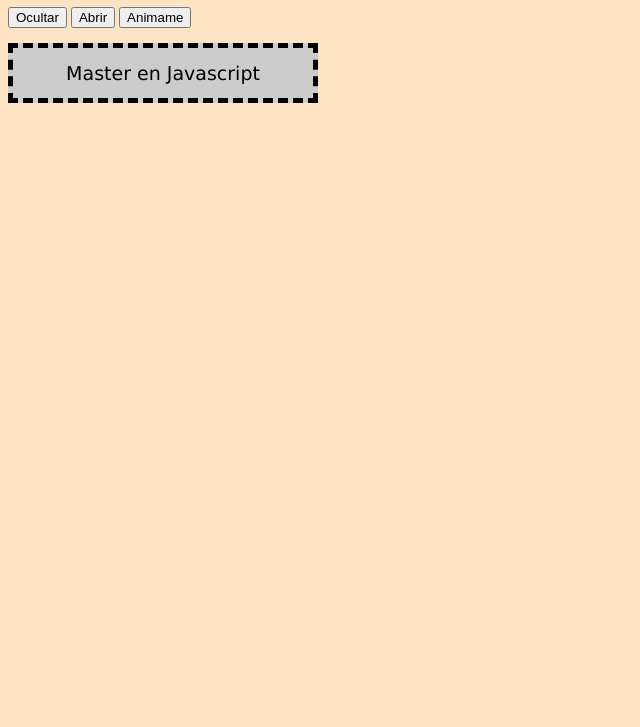
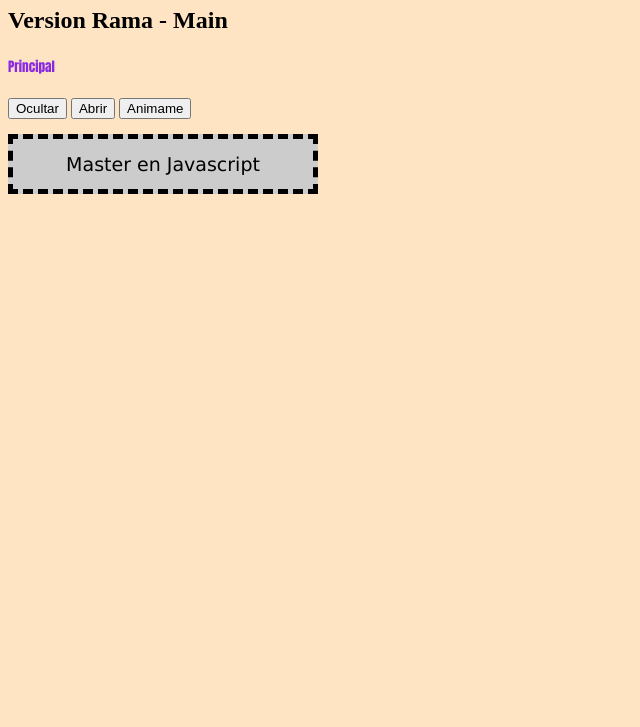
Before and after one commit to kofrann/clase7-jquery, a plain HTML site: page efectos.html in a window 1280 px wide. Shown: the part 73-800 px from the top of the page, without its empty margins (0-640 px from the left). Drawn offline with Linux system fonts and the light colour scheme.

Commit message:
version nueva
se agrega  en  la rama main, el titulo h5 con su color

```diff
--- a/efectos.html
+++ b/efectos.html
@@ -22,11 +22,18 @@
        body{
            background-color: bisque;
        }
+       h5{
+           font-family:Impact, Haettenschweiler, 'Arial Narrow Bold', sans-serif;
+           color: blueviolet;
+
+       }
 
    </style>
 </head>
 <body>
     <h1>Aprendiendo Jquery - EFECTOS</h1>
+    <h2>Version Rama - Main</h2>
+    <h5>Principal</h5>
 
 
 
```
